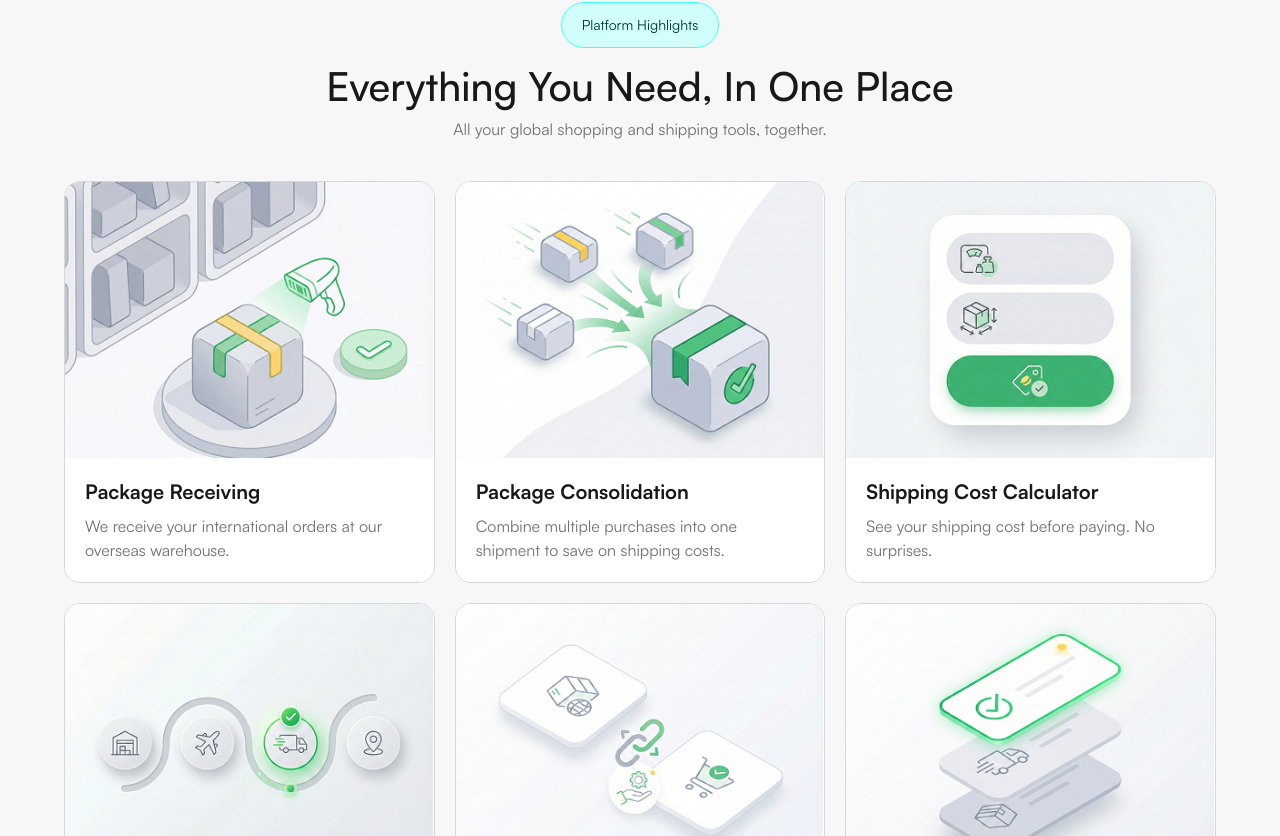
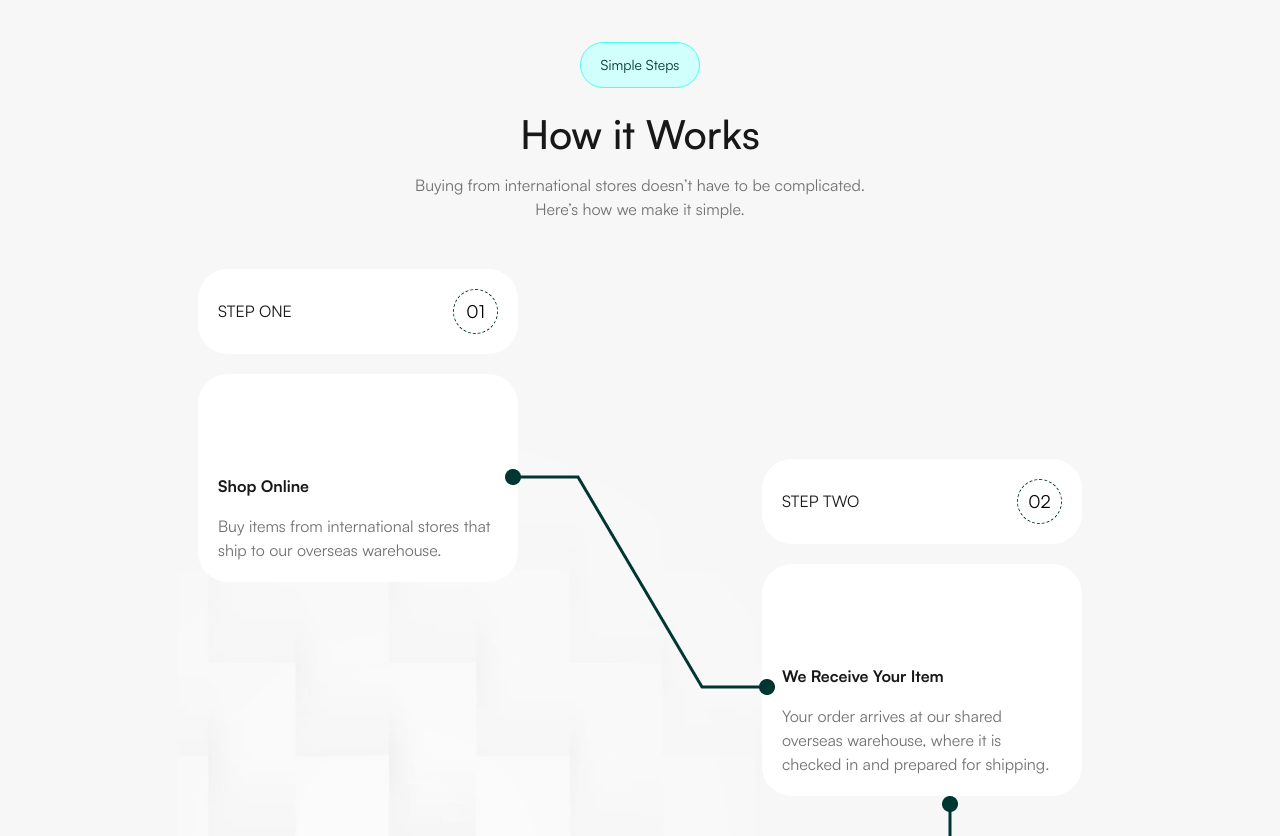
Before and after one commit to Wix-Code/assessment, a Next.js app: page / in a window 1280 px wide. Shown: the part 1664-2500 px from the top of the page. Built offline with nearby package versions, Linux system fonts and the light colour scheme.

Commit message:
fix on simplesteps

```diff
--- a/app/components/SimpleSteps.tsx
+++ b/app/components/SimpleSteps.tsx
@@ -1,115 +1,96 @@
-// import React from "react";
+import React from 'react'
 
-// const steps = [
-//   {
-//     step: "STEP ONE",
-//     number: "01",
-//     title: "Shop Online",
-//     text: "Buy items from international stores that ship to our overseas warehouse.",
-//     side: "left",
-//   },
-//   {
-//     step: "STEP TWO",
-//     number: "02",
-//     title: "We Receive Your Item",
-//     text: "Your order arrives at our shared overseas warehouse, where it is checked in and prepared for shipping.",
-//     side: "right",
-//   },
-//   {
-//     step: "STEP THREE",
-//     number: "03",
-//     title: "Choose Shipping & Pay",
-//     text: "Select your shipping option, view the cost, and complete payment.",
-//     side: "right",
-//   },
-//   {
-//     step: "STEP FOUR",
-//     number: "04",
-//     title: "Delivered to Nigeria",
-//     text: "Your package is shipped to Nigeria and delivered to your address, with tracking updates along the way.",
-//     side: "left",
-//   },
-// ];
+const SimpleSteps = () => {
+  return (
+    <div className="
+      flex satoshi max-w-[924px] m-auto flex-col items-center justify-center
+      bg-[url('/images/bg.png')]
+      bg-no-repeat
+      bg-cover
+      bg-center
+      py-24
+    ">
+      <div className='flex flex-col gap-2 items-center text-center mb-12'>
+        <p className='text-[#003631] px-5 py-3 rounded-[30px] border-[1px] border-[#47FFEE] bg-[#D1FFFB] font-normal text-sm'>
+          Simple Steps
+        </p>
+        <p className='text-[#181818] font-medium text-3xl sm:text-4xl lg:text-[40px] mt-4'>
+          How it Works
+        </p>
+        <p className='text-[#717171] font-normal text-sm sm:text-base max-w-2xl mt-2 px-4'>
+         Buying from international stores doesn’t have to be complicated.<br /> Here’s how we make it simple.
+        </p>
+      </div>
 
-// const SimpleSteps = () => {
-//   return (
-//     <section
-//       className="
-//         relative max-w-[1000px] mx-auto py-24 px-4
-//         bg-[url('/images/bg.png')] bg-cover bg-center
-//       "
-//     >
-//       {/* Header */}
-//       <div className="text-center mb-20">
-//         <p className="inline-block text-[#003631] px-5 py-2 rounded-full border border-[#47FFEE] bg-[#D1FFFB] text-sm">
-//           Simple Steps
-//         </p>
-//         <h2 className="text-3xl sm:text-4xl lg:text-[40px] font-medium mt-4">
-//           How it Works
-//         </h2>
-//         <p className="text-[#717171] mt-3 text-sm sm:text-base max-w-xl mx-auto">
-//           Buying from international stores doesn’t have to be complicated.
-//           Here’s how we make it simple.
-//         </p>
-//       </div>
+      {/* First Two Steps */}
+      <div className='flex flex-col md:flex-row relative px-5 w-full justify-between'>
+        <div className='flex w-full md:w-[320px] flex-col gap-5 mb-8 md:mb-0'>
+          <div className='flex flex-row items-center justify-between bg-white p-5 rounded-[30px]'>
+            <p className='text-[#181818] text-[24] font-normal uppercase'>Step one</p>
+            <button className='w-[45px] text-[18px] font-normal  h-[45px] rounded-full border-dashed border-[1px] border-[#003631]'>01</button>
+          </div>
+          <div className='p-[20px] bg-white rounded-[30px]'>
+            <p className='text-[#181818] mb-4 text-[24] mt-20 font-bold'>Shop Online</p>
+            <p className='text-[#717171] text-[16px] font-normal'>Buy items from international stores that <br />ship to our overseas warehouse.</p>
+          </div>
+        </div>
+        <img
+          src="./images/v.png"
+          alt=""
+          className="hidden md:block absolute top-50 left-1/2 -translate-x-1/2"
+        />
+        <div className='flex w-full md:w-[320px] flex-col md:mt-[190px] gap-5'>
+          <div className='flex flex-row items-center justify-between bg-white p-5 rounded-[30px]'>
+            <p className='text-[#181818] text-[24] font-normal uppercase'>Step two</p>
+            <button className='w-[45px] text-[18px] font-normal  h-[45px] rounded-full border-dashed border-[1px] border-[#003631]'>02</button>
+          </div>
+          <div className='p-[20px] bg-white rounded-[30px]'>
+            <p className='text-[#181818] mb-4 text-[24] mt-20 font-bold'>We Receive Your Item</p>
+            <p className='text-[#717171] text-[16px] font-normal'>Your order arrives at our shared overseas warehouse, where it is checked in and prepared for shipping.</p>
+          </div>
+        </div>
+      </div>
 
-//       {/* Timeline */}
-//       <div className="relative grid grid-cols-1 sm:grid-cols-[1fr_40px_1fr] gap-y-20">
-//         {/* Vertical line */}
-//         <div className="hidden sm:block absolute left-1/2 top-0 h-full w-[2px] bg-[#003631]/20 -translate-x-1/2" />
+      <div className=" flex w-full md:flex hidden pr-36 justify-end items-end ">
+        <img src="/images/vec.png" alt="" />
+      </div>
 
-//         {steps.map((step, index) => (
-//           <React.Fragment key={index}>
-//             {/* Left column */}
-//             <div
-//               className={`${
-//                 step.side === "left"
-//                   ? "sm:flex sm:justify-end"
-//                   : "hidden sm:block"
-//               }`}
-//             >
-//               {step.side === "left" && <StepCard {...step} />}
-//             </div>
+      {/* Last Two Steps */}
+      <div className='flex flex-col md:mt-0 mt-8 px-5 md:flex-row relative w-full justify-between'>
 
-//             {/* Center dot */}
-//             <div className="relative flex justify-center">
-//               <span className="w-3 h-3 rounded-full bg-[#003631] mt-6" />
-//             </div>
+        {/* Step four (desktop) → move to last on small screens */}
+        <div className='flex w-full md:w-[320px] flex-col md:mt-[200px] gap-5 mb-8 md:mb-0 order-2 md:order-1'>
+          <div className='flex flex-row items-center justify-between bg-white p-5 rounded-[30px]'>
+            <p className='text-[#181818] text-[24px] font-normal uppercase'>Step four</p>
+            <button className='w-[45px] text-[18px] font-normal  h-[45px] rounded-full border-dashed border-[1px] border-[#003631]'>04</button>
+          </div>
+          <div className='p-[20px] bg-white rounded-[30px]'>
+            <p className='text-[#181818] mb-4 text-[24px] mt-20 font-bold'>Delivered to Nigeria</p>
+            <p className='text-[#717171] text-[16px] font-normal'>Your package is shipped to Nigeria and<br /> delivered to your address, with tracking<br /> updates along the way.</p>
+          </div>
+        </div>
 
-//             {/* Right column */}
-//             <div
-//               className={`${
-//                 step.side === "right"
-//                   ? "sm:flex sm:justify-start"
-//                   : "hidden sm:block"
-//               }`}
-//             >
-//               {step.side === "right" && <StepCard {...step} />}
-//             </div>
+        <img
+          src="./images/ve.png"
+          alt=""
+          className="hidden md:block absolute top-54 left-1/2 -translate-x-1/2"
+        />
 
-//             {/* Mobile (stacked) */}
-//             <div className="sm:hidden">
-//               <StepCard {...step} />
-//             </div>
-//           </React.Fragment>
-//         ))}
-//       </div>
-//     </section>
-//   );
-// };
+        {/* Step three → move first on small screens */}
+        <div className='flex w-full md:w-[320px] md:mb-0 mb-8 flex-col gap-5 order-1 md:order-2'>
+          <div className='flex flex-row items-center justify-between bg-white p-5 rounded-[30px]'>
+            <p className='text-[#181818] text-[24px] font-normal uppercase'>Step three</p>
+            <button className='w-[45px] text-[18px] font-normal  h-[45px] rounded-full border-dashed border-[1px] border-[#003631]'>03</button>
+          </div>
+          <div className='p-[20px] bg-white rounded-[30px]'>
+            <p className='text-[#181818] mb-4 text-[24px] mt-20 font-bold'>Choose Shipping & Pay</p>
+            <p className='text-[#717171] text-[16px] font-normal'>Select your shipping option, view the cost, and complete payment.</p>
+          </div>
+        </div>
+      </div>
 
-// const StepCard = ({ step, number, title, text }) => (
-//   <div className="bg-white rounded-[30px] p-6 max-w-[360px] shadow-sm">
-//     <div className="flex items-center justify-between mb-6">
-//       <p className="uppercase text-sm text-[#181818]">{step}</p>
-//       <span className="w-10 h-10 flex items-center justify-center rounded-full border border-dashed border-[#003631] text-sm">
-//         {number}
-//       </span>
-//     </div>
+    </div>
+  )
+}
 
-//     <h3 className="font-bold text-lg mb-3">{title}</h3>
-//     <p className="text-[#717171] text-sm leading-relaxed">{text}</p>
-//   </div>
-// );
-
-// export default SimpleSteps;
+export default SimpleSteps
--- a/app/page.tsx
+++ b/app/page.tsx
@@ -5,14 +5,14 @@ import EveryThingYouNeed from './components/EveryThingYouNeed'
 import PopularStores from './components/PopularStores'
 import HeroPage from './components/HeroPage'
 import BuildForYou from './components/BuildForYou'
-//import SimpleSteps from './components/SimpleSteps'
+import SimpleSteps from './components/SimpleSteps'
 
 const page = () => {
   return (
     <div className='bg-[#F7F7F7]'>
       <HeroPage />
       <PopularStores />
-      {/* <SimpleSteps /> */}
+      <SimpleSteps />
       <EveryThingYouNeed />
       <BuildForYou />
       <Faqs />
```
